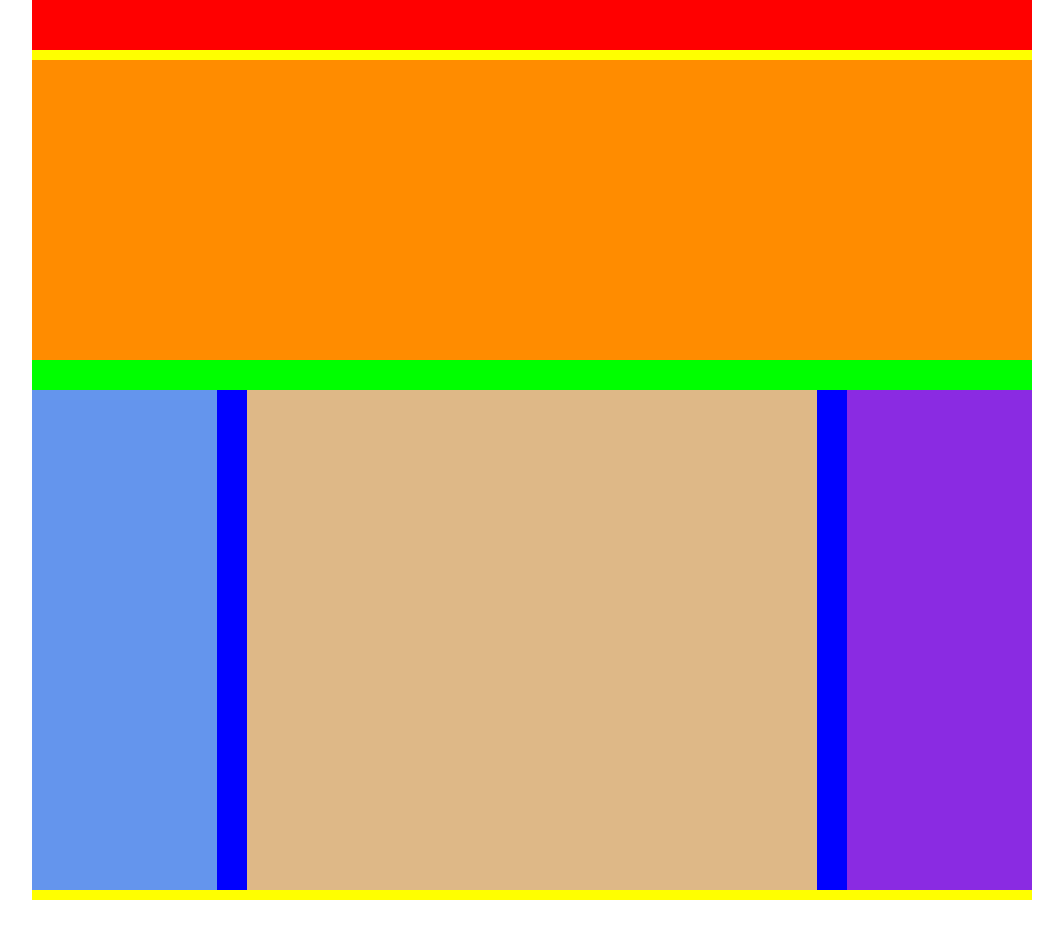
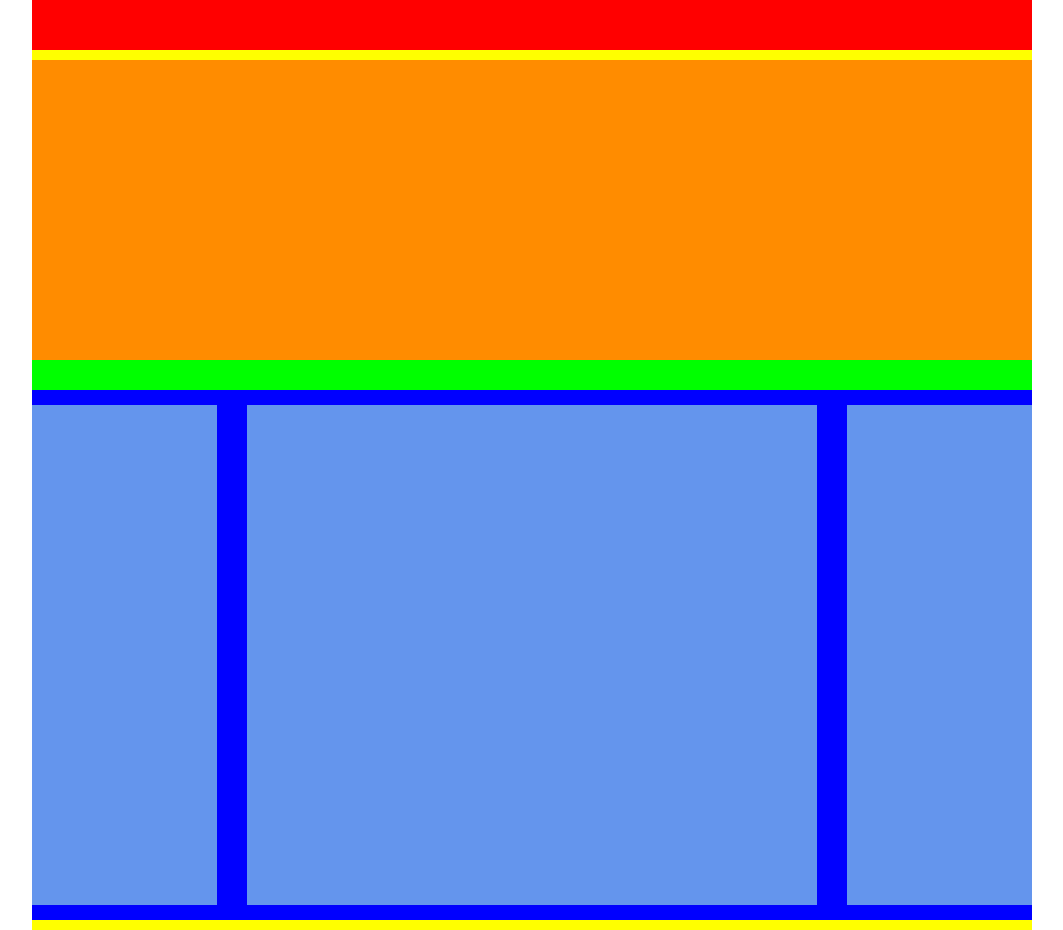
Before and after one commit to VinRu5/htmlcss-struttura-wp, a plain HTML site: page index.html in a window 1280 px wide. Shown: the whole page, without its empty margins (108-1171 px from the left). Before the commit the page ends 900 px from the top, so only its background shows below. Drawn offline with Linux system fonts and the light colour scheme.

Commit message:
stesura con padding

```diff
--- a/css/style.css
+++ b/css/style.css
@@ -44,25 +44,22 @@ nav, footer {
     width: 100%;
 }
 
-.article-left, .article-center, .article-right {
+.contenuto {
     height: 500px;
+    background-color: cornflowerblue;
 }
 
 .article-left {
-    background-color: cornflowerblue;
-    width: calc(20% - 15px);
-    margin-right: 15px;
+    width: 20%;
+    padding: 15px 15px 15px 0;
 }
 
 .article-center {
-    background-color: burlywood;
-    width: calc(60% - 30px);
-    margin-right: 15px;
-    margin-left: 15px;
+    width: 60%;
+    padding:15px;
 }
 
 .article-right {
-    background-color: blueviolet;
-    width: calc(20% - 15px);
-    margin-left: 15px;
+    width: 20%;
+    padding: 15px 0 15px 15px;
 }
--- a/index.html
+++ b/index.html
@@ -18,9 +18,15 @@
             <div class="image"></div>
             <div class="text"></div>
             <div class="main-web clearfix">
-                <div class="article-left fl"></div>
-                <div class="article-center fl"></div>
-                <div class="article-right fl"></div>
+                <div class="article-left fl">
+                    <div class="contenuto"></div>
+                </div>
+                <div class="article-center fl">
+                    <div class="contenuto"></div>
+                </div>
+                <div class="article-right fl">
+                    <div class="contenuto"></div>
+                </div>
             </div>
         </main>
 
```
